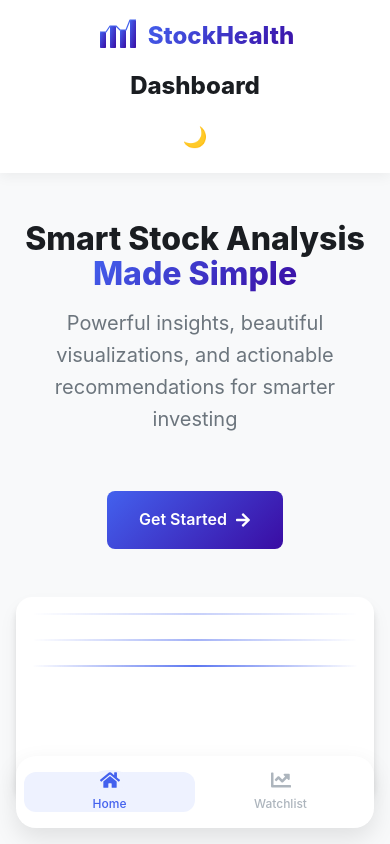
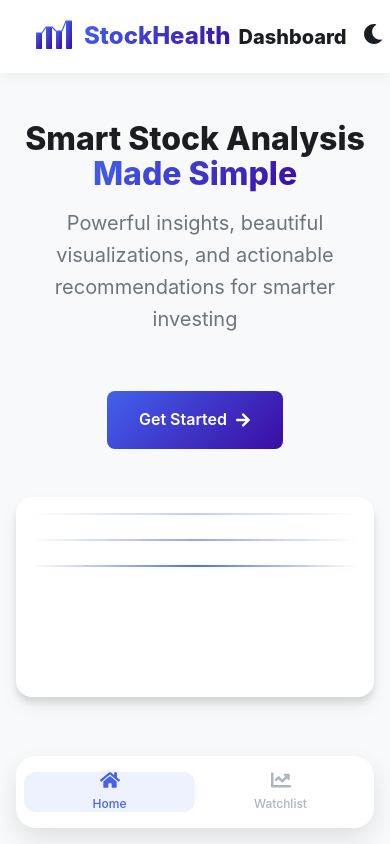
Before and after one commit to Faris196/stock_monitor, a React (Create React App) app in the folder stock-app/frontend/: page / in a window 390 px wide. Shown: the top 844 px of the page. Built offline with nearby package versions, Linux system fonts and the light colour scheme.

Commit message:
updated_frontend_backend
updated_frontend_backend

```diff
--- a/stock-app/frontend/src/App.css
+++ b/stock-app/frontend/src/App.css
@@ -42,7 +42,12 @@
   --gray-800: #e9ecef;
   --gray-900: #f8f9fa;
   --white: #121212;
-  --card-shadow: 0 10px 20px rgba(0, 0, 0, 0.2), 0 6px 6px rgba(0, 0, 0, 0.25);
+  --card-shadow: 0 10px 20px rgba(0, 0, 0, 0.3), 0 6px 6px rgba(0, 0, 0, 0.2);
+
+  /* Enhanced dark theme colors */
+  --primary: #5a73ff;
+  --primary-dark: #4a63e6;
+  --primary-light: rgba(90, 115, 255, 0.15);
 }
 
 /* Base Styles */
@@ -145,6 +150,8 @@ p {
 .page-title {
   margin: 0;
   font-size: 1.5rem;
+  justify-self: center;
+  text-align: center;
 }
 
 .theme-toggle {
@@ -155,10 +162,12 @@ p {
   padding: 0.5rem;
   border-radius: 50%;
   transition: var(--transition);
+  color: var(--dark);
 }
 
 .theme-toggle:hover {
   background-color: var(--gray-200);
+  transform: scale(1.1);
 }
 
 /* Cards */
@@ -807,14 +816,22 @@ p {
   }
 
   .app-header {
-    padding: 1rem;
-  }
+  background: var(--white);
+  box-shadow: 0 4px 12px rgba(0, 0, 0, 0.05);
+  padding: 1rem 2rem;
+  position: sticky;
+  top: 0;
+  z-index: 100;
+}
 
-  .header-content {
-    flex-direction: column;
-    gap: 1rem;
-    text-align: center;
-  }
+.header-content {
+  display: grid;
+  grid-template-columns: 1fr auto 1fr;
+  align-items: center;
+  max-width: 1200px;
+  margin: 0 auto;
+  gap: 1rem;
+}
 
   .watchlist-grid {
     grid-template-columns: 1fr;
@@ -876,7 +893,9 @@ p {
 
 .header-actions {
   display: flex;
-  gap: 0.5rem;
+  align-items: center;
+  justify-self: end;
+  gap: 1rem;
 }
 
 .chart-card {
@@ -918,11 +937,17 @@ p {
   cursor: pointer;
   font-weight: 500;
   transition: var(--transition);
+  color: var(--gray-600); /* Add text color */
 }
 
 .tab-btn.active {
   background: var(--white);
   box-shadow: var(--card-shadow);
+  color: var(--dark); /* Ensure active tab has correct text color */
+}
+
+.tab-btn:hover {
+  color: var(--dark); /* Text color on hover */
 }
 
 .analysis-card, .fundamentals-card {
@@ -1101,6 +1126,18 @@ p {
 
 /* Responsive Adjustments */
 @media (max-width: 768px) {
+  .header-content {
+    grid-template-columns: auto 1fr auto;
+    gap: 0.5rem;
+  }
+
+  .page-title {
+    font-size: 1.25rem;
+  }
+
+  .logo-text {
+    display: none;
+  }
   .stock-header {
     flex-direction: column;
     gap: 1rem;
@@ -1138,7 +1175,9 @@ p {
   align-items: center;
   text-decoration: none;
   font-weight: 800;
-  gap: 12px;
+  font-size: 1.5rem;
+  color: var(--dark);
+  justify-self: start;
 }
 
 .logo-text {
--- a/stock-app/frontend/src/App.js
+++ b/stock-app/frontend/src/App.js
@@ -1,14 +1,16 @@
-// App.js - Updated with new layout structure
+// App.js - Updated with ThemeProvider
 import { BrowserRouter, Routes, Route } from 'react-router-dom';
 import NavBar from './components/NavBar';
 import Home from './pages/Home';
 import Watchlist from './pages/Watchlist';
 import Analysis from './pages/Analysis';
 import Header from './components/Header';
+import { ThemeProvider } from './contexts/ThemeContext';
 import './App.css';
 
 function App() {
   return (
+    <ThemeProvider>
       <BrowserRouter>
         <div className="app-root">
           <Header />
@@ -22,6 +24,7 @@ function App() {
           <NavBar />
         </div>
       </BrowserRouter>
+    </ThemeProvider>
   );
 }
 
--- a/stock-app/frontend/src/components/Header.jsx
+++ b/stock-app/frontend/src/components/Header.jsx
@@ -1,9 +1,12 @@
 // src/components/Header.jsx
 import { useLocation, Link } from 'react-router-dom';
-import { LogoWithText } from './Logo'; // Import the logo
+import { LogoWithText } from './Logo';
+import { useTheme } from '../contexts/ThemeContext';
+import { FaMoon, FaSun } from 'react-icons/fa';
 
 export default function Header() {
   const location = useLocation();
+  const { toggleTheme, isDark } = useTheme(); // Remove unused 'theme'
 
   const getTitle = () => {
     if (location.pathname === '/') return 'Dashboard';
@@ -16,12 +19,20 @@ export default function Header() {
     <header className="app-header">
       <div className="header-content">
         <Link to="/" className="logo">
-          <LogoWithText /> {/* logo */}
+          <LogoWithText />
         </Link>
         <h1 className="page-title">{getTitle()}</h1>
         <div className="header-actions">
-          <button className="theme-toggle" aria-label="Toggle theme">
-            <span className="theme-icon">🌙</span>
+          <button
+            className="theme-toggle"
+            onClick={toggleTheme}
+            aria-label="Toggle theme"
+          >
+            {isDark ? (
+              <FaSun className="theme-icon" />
+            ) : (
+              <FaMoon className="theme-icon" />
+            )}
           </button>
         </div>
       </div>
--- /dev/null
+++ b/stock-app/frontend/src/contexts/ThemeContext.jsx
@@ -0,0 +1,42 @@
+import React, { createContext, useContext, useState, useEffect } from 'react';
+
+const ThemeContext = createContext();
+
+export const useTheme = () => {
+  const context = useContext(ThemeContext);
+  if (!context) {
+    throw new Error('useTheme must be used within a ThemeProvider');
+  }
+  return context;
+};
+
+export const ThemeProvider = ({ children }) => {
+  const [theme, setTheme] = useState(() => {
+    // Get theme from localStorage or default to 'light'
+    const savedTheme = localStorage.getItem('theme');
+    return savedTheme || 'light';
+  });
+
+  useEffect(() => {
+    // Apply theme to document
+    document.documentElement.setAttribute('data-theme', theme);
+    // Save to localStorage
+    localStorage.setItem('theme', theme);
+  }, [theme]);
+
+  const toggleTheme = () => {
+    setTheme(prevTheme => prevTheme === 'light' ? 'dark' : 'light');
+  };
+
+  const value = {
+    theme,
+    toggleTheme,
+    isDark: theme === 'dark'
+  };
+
+  return (
+    <ThemeContext.Provider value={value}>
+      {children}
+    </ThemeContext.Provider>
+  );
+};
--- a/stock-app/frontend/src/pages/Analysis.jsx
+++ b/stock-app/frontend/src/pages/Analysis.jsx
@@ -236,12 +236,12 @@ export default function Analysis() {
             <h2>Fundamental Data</h2>
           </div>
           <div className="fundamentals-content">
-            {data.fundamentals && Object.keys(data.fundamentals).length > 0 ? (
+            {data.fundamentals && data.fundamentals.length > 0 ? (
               <div className="fundamentals-grid">
-                {Object.entries(data.fundamentals).map(([key, value]) => (
-                  <div key={key} className="fundamental-item">
-                    <span className="fundamental-label">{key.replace(/_/g, ' ')}</span>
-                    <span className="fundamental-value">{value}</span>
+                {data.fundamentals.map((item) => (
+                  <div key={item.key} className="fundamental-item">
+                    <span className="fundamental-label">{item.key}</span>
+                    <span className="fundamental-value">{item.value}</span>
                   </div>
                 ))}
               </div>
--- a/stock-app/frontend/src/pages/Watchlist.jsx
+++ b/stock-app/frontend/src/pages/Watchlist.jsx
@@ -97,6 +97,8 @@ export default function Watchlist() {
             />
           </div>
 
+          {/* Only show stock options when user starts typing */}
+          {searchQuery && (
             <div className="stock-options">
               {loading ? (
                 <div className="loading-container">
@@ -105,6 +107,8 @@ export default function Watchlist() {
                 </div>
               ) : error ? (
                 <div className="error-message">{error}</div>
+              ) : filteredStocks.length === 0 ? (
+                <div className="no-results">No stocks found matching "{searchQuery}"</div>
               ) : (
                 <div className="options-list">
                   {filteredStocks.slice(0, 5).map(stock => (
@@ -119,6 +123,7 @@ export default function Watchlist() {
                 </div>
               )}
             </div>
+          )}
 
           <button
             onClick={addToWatchlist}
```
Also changed, not shown: 1 other file (tests, documents, lock files or other folders). Lines whose indentation alone changed are shown as unchanged.
